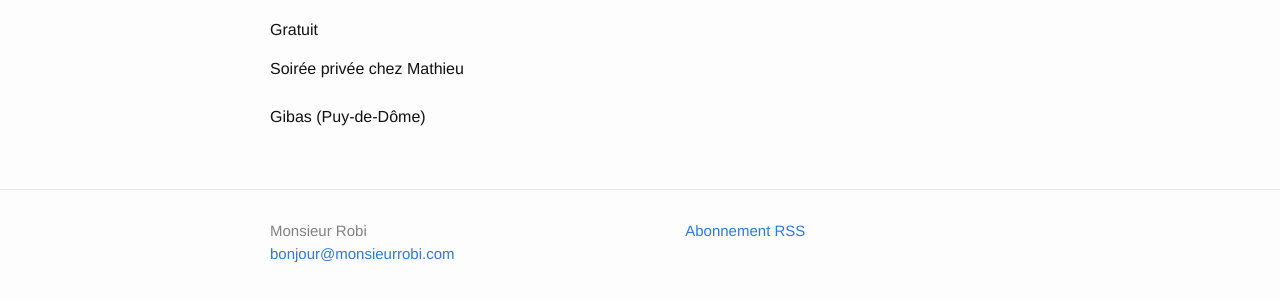
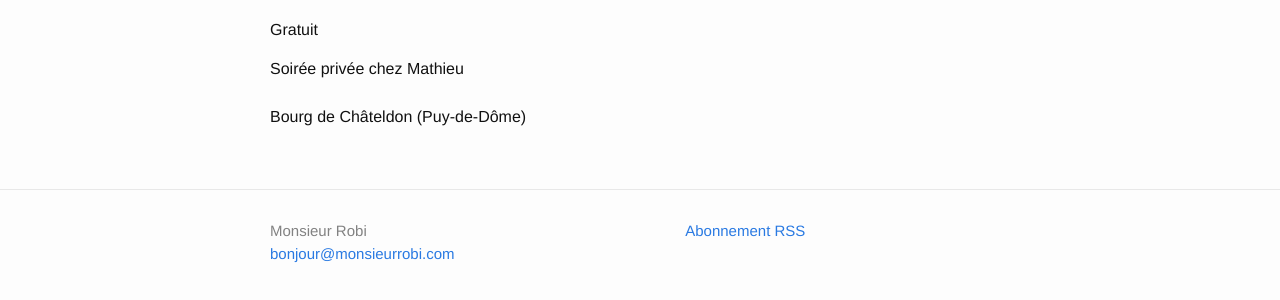
Before and after one commit to MonsieurRobi/monsieurrobi.github.io, a Jekyll site: the page built from _posts/2022-03-26-kismar-bourg-chateldon.md, in a window 1280 px wide. Shown: the part 939-1239 px from the top of the page. Built offline with Jekyll 4.4.1, drawn with Linux system fonts in a browser that asks for light colours.

Commit message:
relocalize gibas to bourg

```diff
--- a/_posts/2022-03-26-kismar-gibas.md
+++ b/_posts/2022-03-26-kismar-bourg-chateldon.md
@@ -1,7 +1,7 @@
 ---
 layout: proposition-kismar
 title: Piano Kismar au bourg de Châteldon avec Monsieur Robi
-city: Gibas (Puy-de-Dôme)
+city: Bourg de Châteldon (Puy-de-Dôme)
 venue: Soirée privée chez Mathieu
 price: Gratuit
 date: 2022-03-26
```
